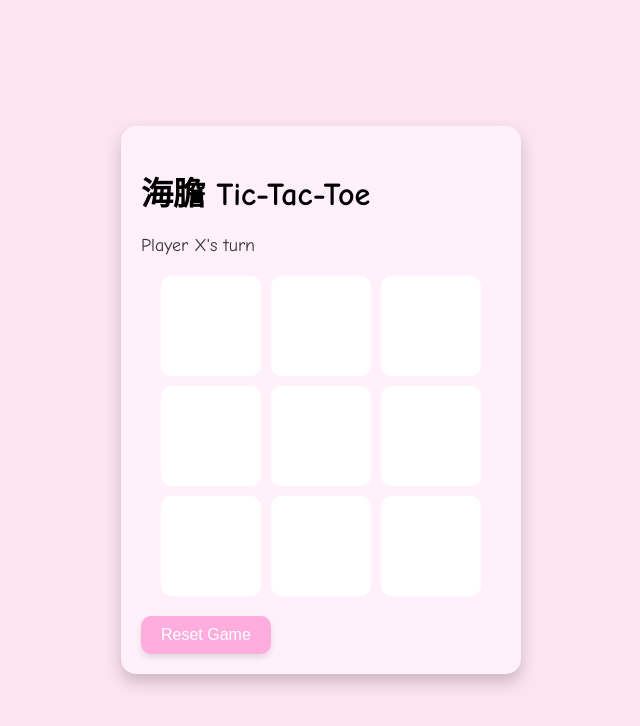
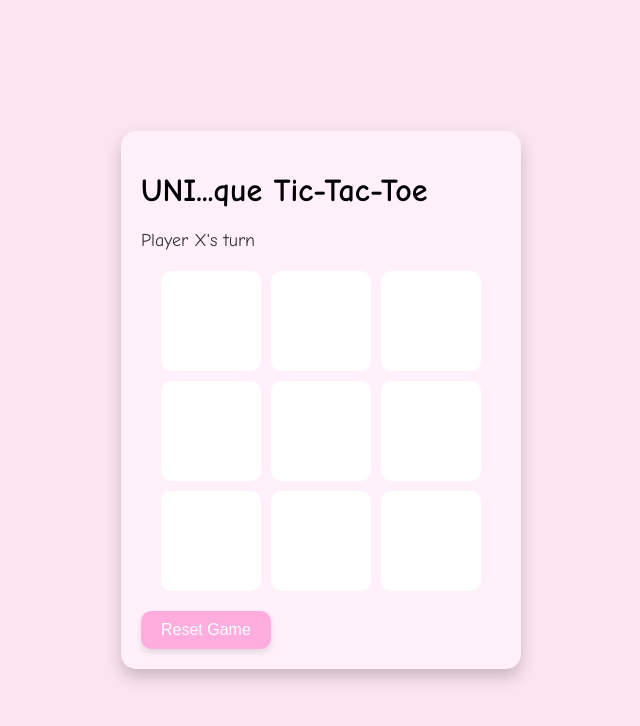
Before and after one commit to jerrietkuo/Tic-tac-toe, a plain HTML site: page index.html in a window 1280 px wide. Both pictures are taken after a click on the button "對戰模式". Shown: the whole page, without its empty margins (319-959 px from the left). Drawn offline with nearby package versions, Linux system fonts and the light colour scheme.

Commit message:
Update index.html
update name

```diff
--- a/index.html
+++ b/index.html
@@ -32,7 +32,7 @@
 <head>
     <meta charset="UTF-8">
     <meta name="viewport" content="width=device-width, initial-scale=1.0">
-    <title>海膽 Tic-Tac-Toe</title>
+    <title>UNI...que Tic-Tac-Toe</title>
     <link rel="stylesheet" href="./style.css">
 </head>
 <body>
@@ -41,7 +41,7 @@
         <button id="pveMode">笨蛋ＡＩ</button>
     </div>
     <div id="gameArea" style="display:none;">
-        <h1>海膽 Tic-Tac-Toe</h1> <!-- Ensure no loose comment tags around this line -->
+        <h1>UNI...que Tic-Tac-Toe</h1> <!-- Ensure no loose comment tags around this line -->
         <div id="statusArea">Choose a mode to start.</div>
         <div id="ticTacToe" class="board">
             <div class="cell"></div>
```
